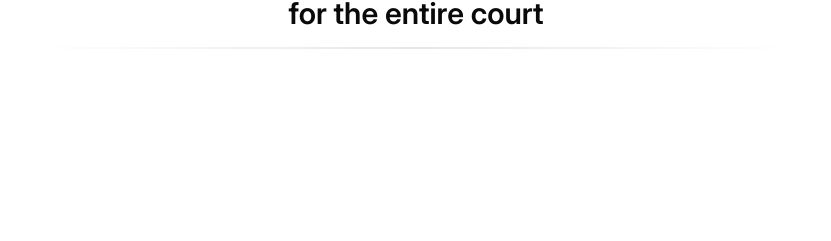
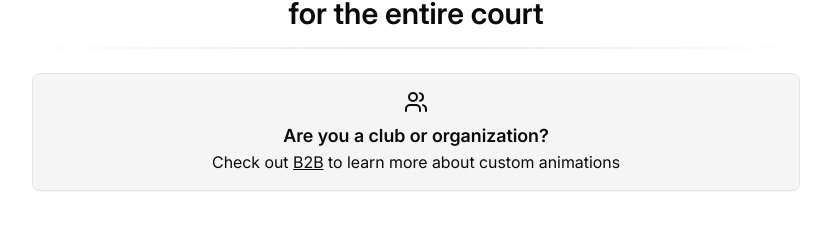
Before and after one commit to Friggies/fullcourt-web, a Next.js app: page / in a window 1280 px wide. Shown: the part 348-589 px from the top of the page, without its empty margins (224-1055 px from the left). Built offline with nearby package versions, Linux system fonts and the light colour scheme.

Commit message:
feat: add B2BDisclaimer component and integrate it into Drills and Index pages; remove unused UsersIcon and tag animation

```diff
--- a/app/drills/page.tsx
+++ b/app/drills/page.tsx
@@ -1,6 +1,7 @@
+import { B2BDisclaimer } from '@/components/b2b-disclaimer';
 import DrillsGrid from '@/components/drills-grid';
 import { Hero } from '@/components/hero';
-import { CrownIcon, UsersIcon } from 'lucide-react';
+import { CrownIcon } from 'lucide-react';
 import Link from 'next/link';
 
 export default function Drills() {
@@ -15,17 +16,7 @@ export default function Drills() {
           Become a premium member&nbsp;today
         </Link>
       </div>
-      <div className="border shadow-sm rounded-lg p-4 bg-accent flex flex-col items-center text-center">
-        <UsersIcon className="mb-2" />
-        <p className="text-lg font-semibold">Are you a club or organization?</p>
-        <p>
-          Check out{' '}
-          <Link className="underline" href={'/b2b'}>
-            B2B
-          </Link>{' '}
-          to learn more about custom animations
-        </p>
-      </div>
+      <B2BDisclaimer />
     </>
   );
 }
--- a/app/page.tsx
+++ b/app/page.tsx
@@ -1,3 +1,4 @@
+import { B2BDisclaimer } from '@/components/b2b-disclaimer';
 import { Hero } from '@/components/hero';
 import { Metadata } from 'next';
 import Image from 'next/image';
@@ -12,7 +13,7 @@ export default function Index() {
     <>
       <Image
         src={'/animations/passing.gif'}
-        alt="Fun Tag Animation"
+        alt="Fun Passing Animation"
         unoptimized
         priority
         width={1080}
@@ -20,6 +21,7 @@ export default function Index() {
         className="h-[150px] w-auto mx-auto mt-10 mb-5 animate-spin-slow"
       />
       <Hero title="Animated basketball drills for&nbsp;the&nbsp;entire&nbsp;court" />
+      <B2BDisclaimer />
     </>
   );
 }
--- /dev/null
+++ b/components/b2b-disclaimer.tsx
@@ -0,0 +1,18 @@
+import { UsersIcon } from 'lucide-react';
+import Link from 'next/link';
+
+export function B2BDisclaimer() {
+  return (
+    <div className="border shadow-sm rounded-lg p-4 bg-accent flex flex-col items-center text-center">
+      <UsersIcon className="mb-2" />
+      <p className="text-lg font-semibold">Are you a club or organization?</p>
+      <p>
+        Check out{' '}
+        <Link className="underline" href={'/b2b'}>
+          B2B
+        </Link>{' '}
+        to learn more about custom animations
+      </p>
+    </div>
+  );
+}
```
Also changed, not shown: 1 other file (tests, documents, lock files or other folders).
